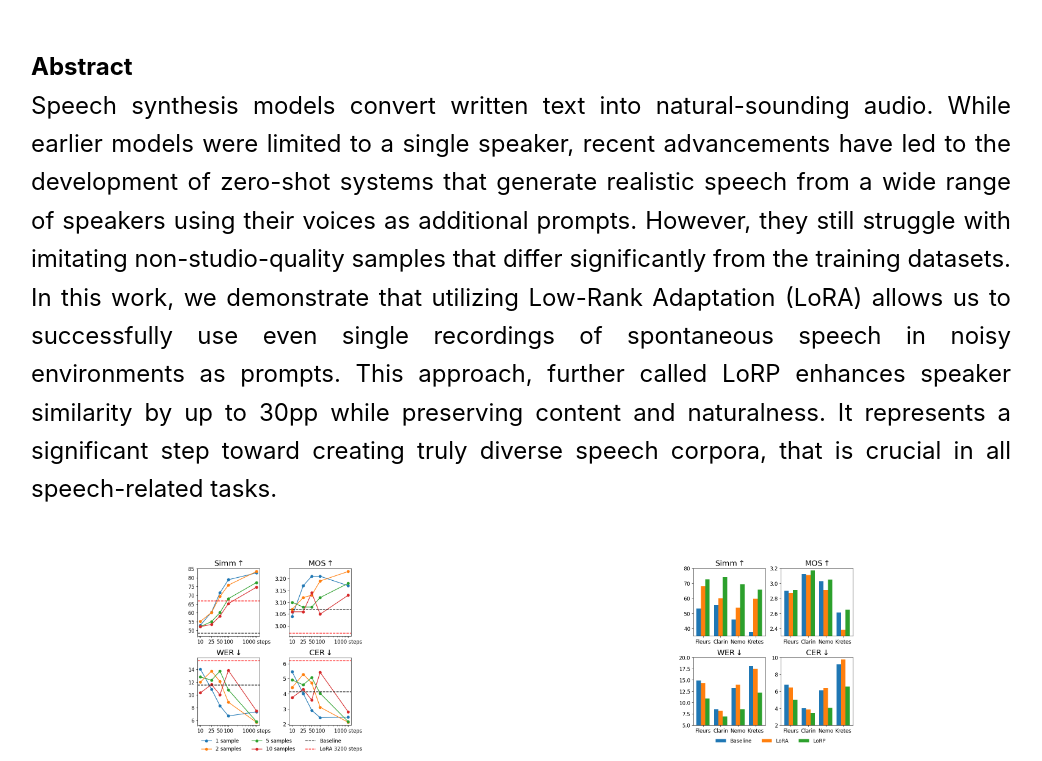
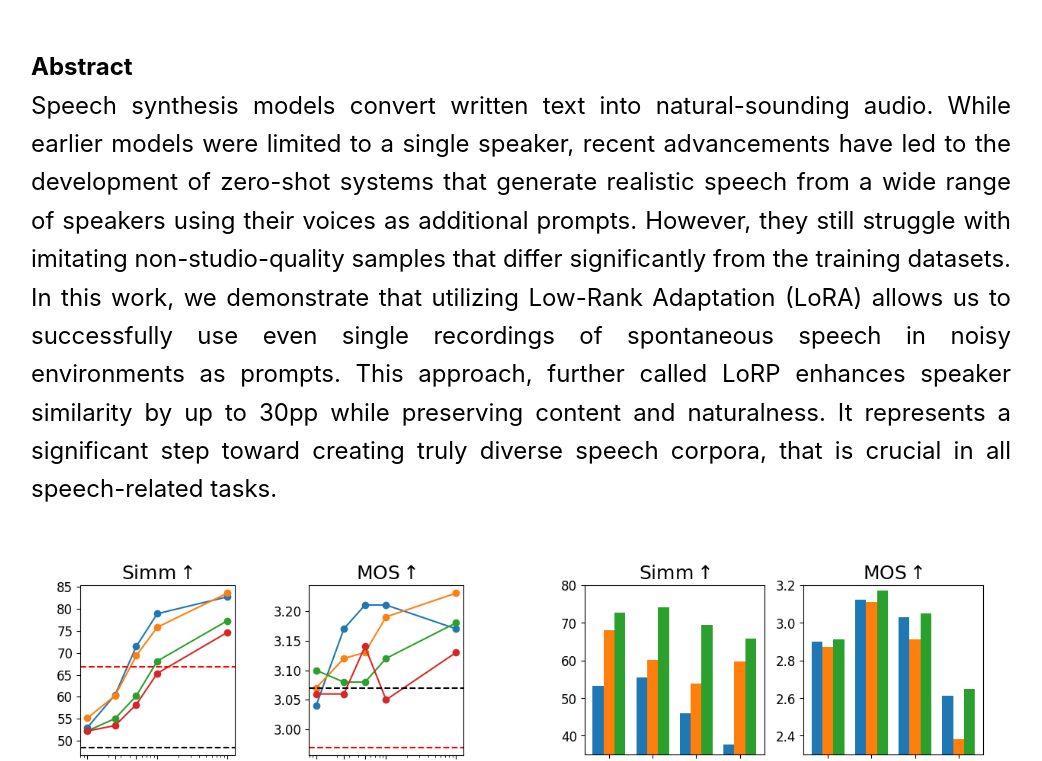
Before and after one commit to SamsungLabs/LORP, a plain HTML site: page index.html in a window 1280 px wide. Shown: the part 167-928 px from the top of the page, without its empty margins (119-1161 px from the left). Drawn offline with Linux system fonts and the light colour scheme.

Commit message:
Make images larger

```diff
--- a/index.html
+++ b/index.html
@@ -74,7 +74,7 @@
     }
 
     img {
-        max-height: 200px;
+        max-height: 500px;
         width: 100%;
         object-fit: contain;
     }
```
